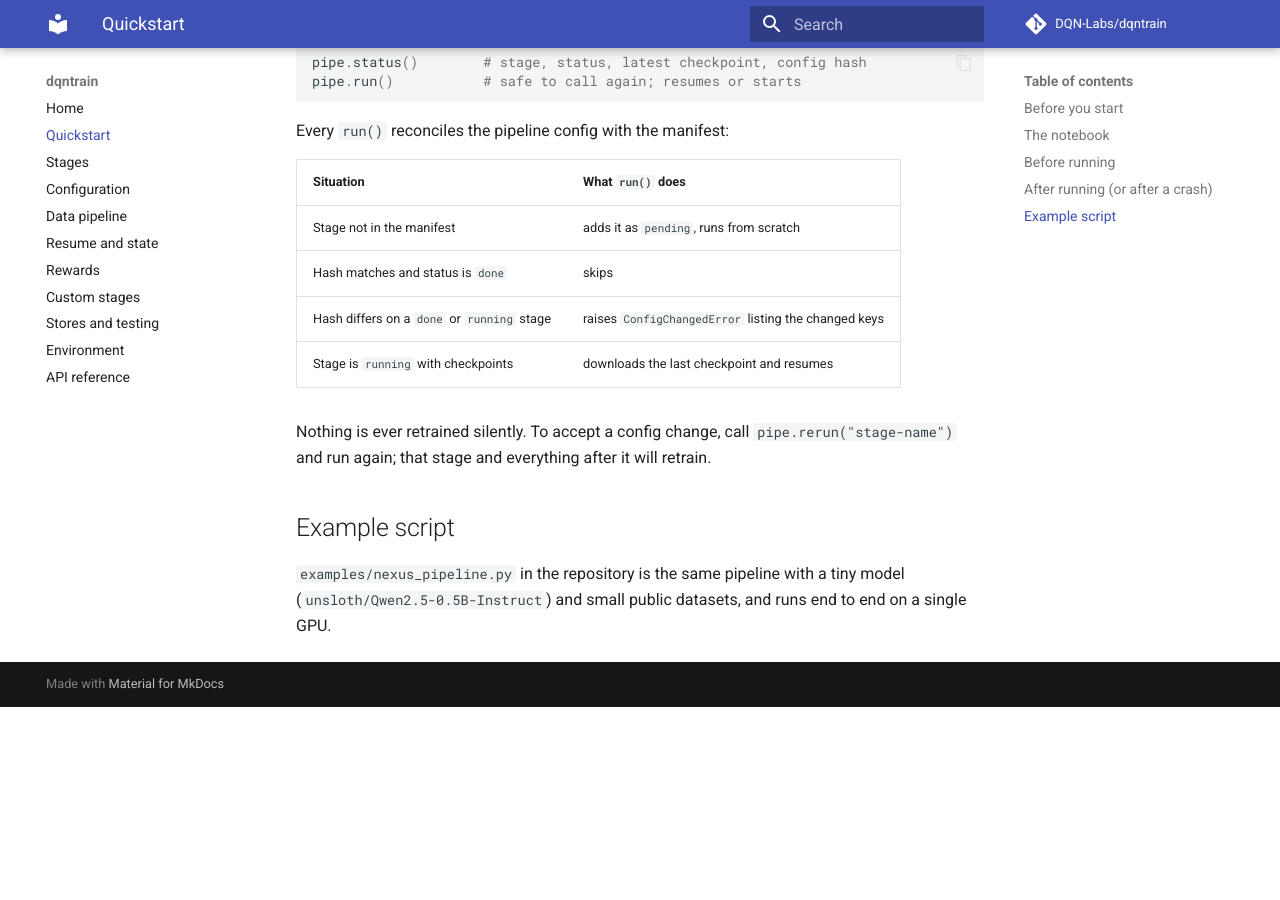
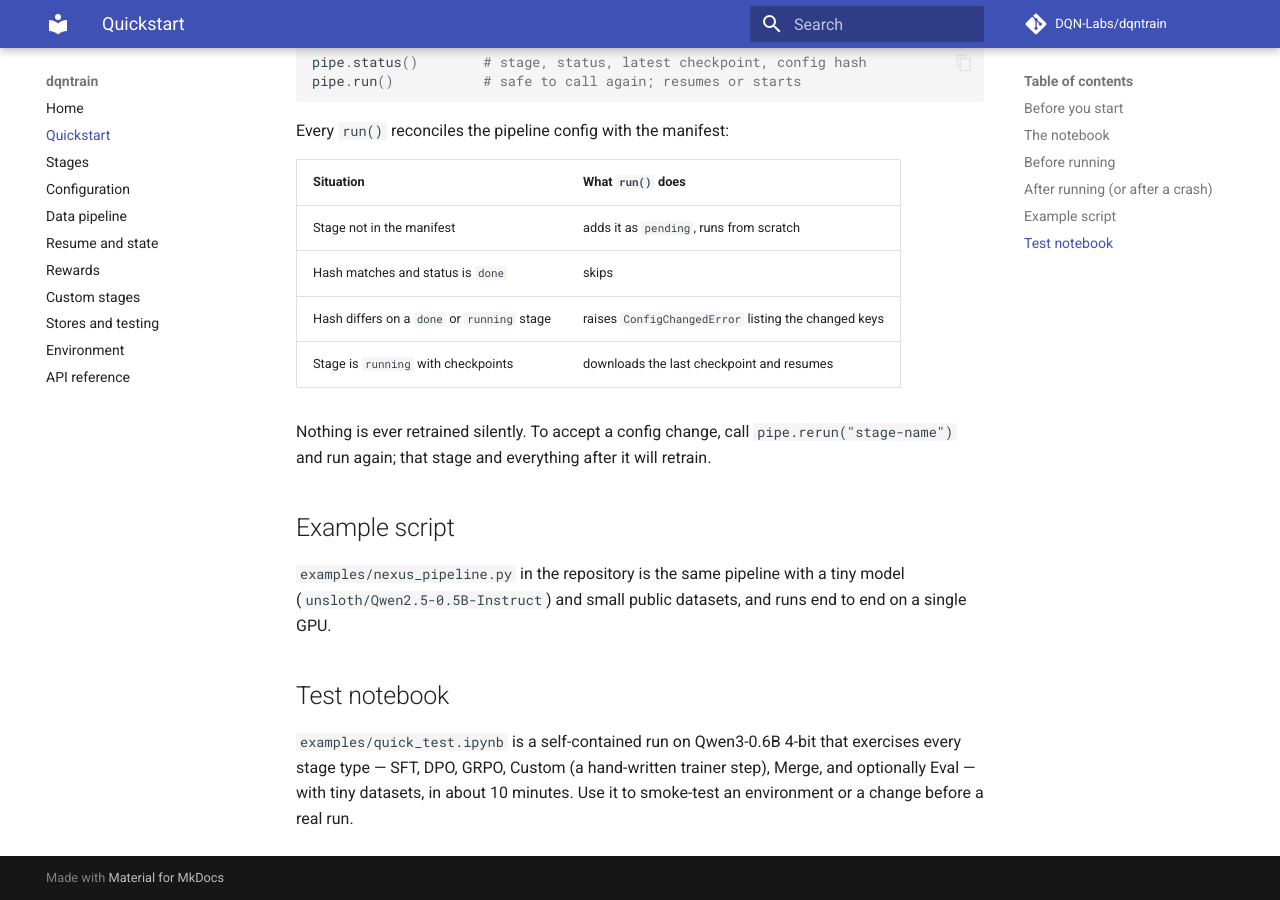
Before and after one commit to DQN-Labs/dqntrain, an MkDocs documentation site: the page built from docs/quickstart.md, in a window 1280 px wide and 900 px high, scrolled down 1527 px. Built offline with MkDocs 1.6.1 and Material for MkDocs 9.7.7, drawn with Linux system fonts in a browser that asks for light colours; comment, search, counter and statistics services are not loaded; before the commit the page ends 2234 px from its top, so only the background shows below that.

Commit message:
Add quick test notebook for all stage types on Qwen3-0.6B 4-bit
Examples/quick_test.ipynb runs SFT, DPO, GRPO, Custom, and Merge on
tiny public datasets in ~10 minutes, with optional lm-eval Eval and
reset cells; quickstart links it.

```diff
--- a/docs/quickstart.md
+++ b/docs/quickstart.md
@@ -92,3 +92,10 @@ will retrain.
 `examples/nexus_pipeline.py` in the repository is the same pipeline with a tiny
 model (`unsloth/Qwen2.5-0.5B-Instruct`) and small public datasets, and runs end
 to end on a single GPU.
+
+## Test notebook
+
+`examples/quick_test.ipynb` is a self-contained run on Qwen3-0.6B 4-bit that
+exercises every stage type — SFT, DPO, GRPO, Custom (a hand-written trainer
+step), Merge, and optionally Eval — with tiny datasets, in about 10 minutes.
+Use it to smoke-test an environment or a change before a real run.
```
Also changed, not shown: 1 other file.
